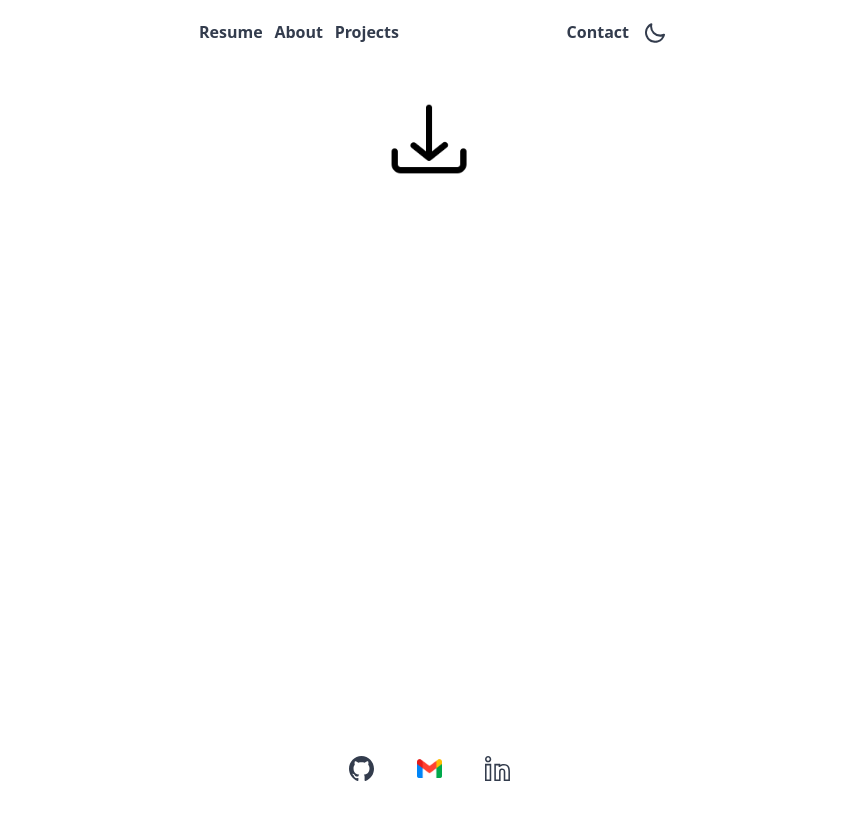
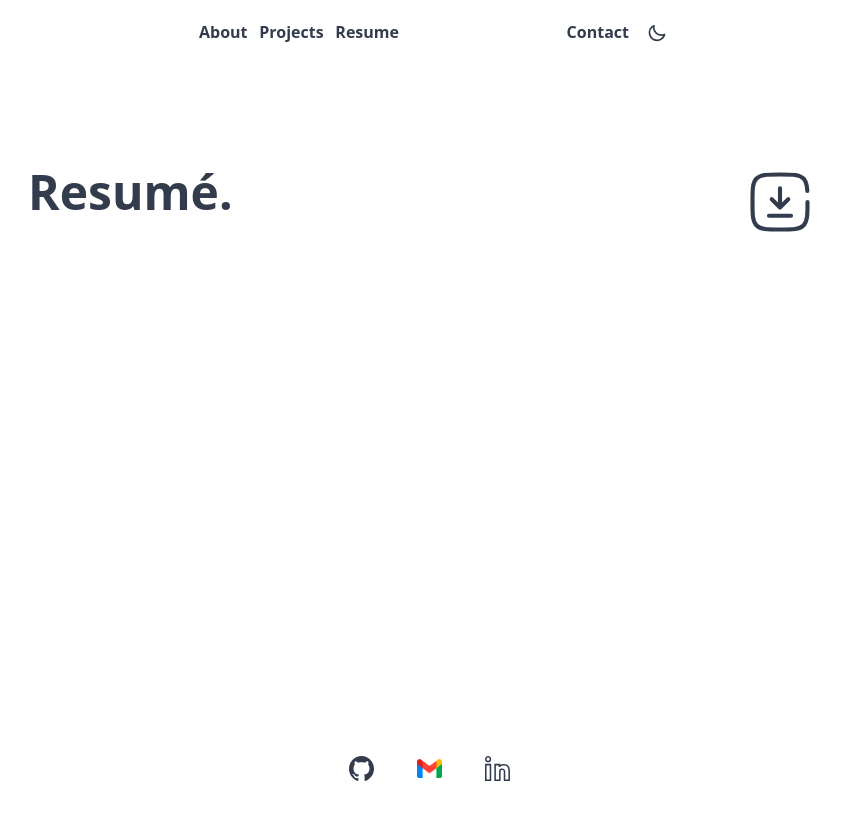
Before and after one commit to josh-raftery/portfolio-page, a React (Vite) app: page /resume in a window 1280 px wide. Shown: the top 820 px of the page, without its empty margins (211-1052 px from the left). Built offline with nearby package versions, Linux system fonts and the light colour scheme.

Commit message:
Added heading to resume page and switched png to svg.

```diff
--- a/src/Components/DayNight.jsx
+++ b/src/Components/DayNight.jsx
@@ -14,11 +14,11 @@ export default function DayNight(){
     }
 
     return (
-        <label className="swap swap-rotate items-center h-fit w-fit ">
+        <label className="swap swap-rotate items-center h-fit w-fit cursor-pointer">
             {/* this hidden checkbox controls the state */}
-            <input defaultChecked={dark} checked={dark} onClick={switchTheme} type="checkbox" />
+            <input defaultChecked={dark} checked={dark} onClick={switchTheme} type="checkbox" className="cursor-pointer" />
             <svg
-                className="swap-on h-7 w-7 fill-current"
+                className="swap-on h-6 w-6 fill-current cursor-pointer"
                 xmlns="http://www.w3.org/2000/svg"
                 viewBox="0 0 24 24">
                 <path
@@ -27,7 +27,7 @@ export default function DayNight(){
 
             {/* moon icon */}
             <svg
-                className="swap-off h-6 w-6 fill-current"
+                className="swap-off h-5 w-5 fill-current cursor-pointer"
                 xmlns="http://www.w3.org/2000/svg"
                 viewBox="0 0 24 24">
                 <path
--- a/src/Components/Nav.jsx
+++ b/src/Components/Nav.jsx
@@ -7,9 +7,9 @@ function Nav(){
             <div className="flex max-w-[500px] m-[auto] p-5 relative">
                 <div className="justify-start" >
                     <div className="flex justify-between min-w-[200px] m-auto">
-                        <Link to="/resume" ><btn href="#" class="underline-hover"><b>Resume</b></btn></Link>
                         <Link to="/" ><btn href="#" class="underline-hover"><b>About</b></btn></Link>
                         <Link to="/projects" ><btn href="#" class="underline-hover"><b>Projects</b></btn></Link>
+                        <Link to="/resume" ><btn href="#" class="underline-hover"><b>Resume</b></btn></Link>
                     </div>
                 </div>
                 <div className="m-auto gap-3 w-fit right-[50px] absolute" >
--- a/src/Components/Resume.jsx
+++ b/src/Components/Resume.jsx
@@ -3,21 +3,20 @@ import { Link } from "react-router-dom";
 import { ThemeContext } from "../Contexts/ThemeContext";
 
 export default function Resume() {
-  const { dark } = useContext(ThemeContext);
 
   return (
-    <div className="text-center p-6 mt-[64px] mb-[64px]">
+    <div className="page-height" >
+      <div className="p-6 m-auto max-w-[850px]">
+        <div className="flex mt-20 mb-10 justify-between h-fit" >
+          <h2 className="text-5xl font-black w-fit mb-auto" ><b>Resumé.</b></h2>
           <Link to="/assets/programming_resume.pdf" target="_blank" download>
             <button
-          style={{ marginBottom: "1rem" }}
-          className="btn btn-ghost min-w-[100px] min-h-[100px]"
+              className="btn btn-ghost max-w-[100px] h-fit w-fit"
             >
-          <img
-            style={{ width: "100px" }}
-            src={dark ? "assets/download-night.png" : "/assets/download.png"}
-          ></img>
+              <svg viewBox="0 0 24 24" fill="none" className="w-full" xmlns="http://www.w3.org/2000/svg"><g id="SVGRepo_bgCarrier" stroke-width="0"></g><g id="SVGRepo_tracerCarrier" stroke-linecap="round" stroke-linejoin="round"></g><g id="SVGRepo_iconCarrier"> <path d="M12 7L12 14M12 14L15 11M12 14L9 11" stroke="currentColor" stroke-width="1.5" stroke-linecap="round" stroke-linejoin="round"></path> <path d="M16 17H12H8" stroke="currentColor" stroke-width="1.5" stroke-linecap="round"></path> <path d="M22 12C22 16.714 22 19.0711 20.5355 20.5355C19.0711 22 16.714 22 12 22C7.28595 22 4.92893 22 3.46447 20.5355C2 19.0711 2 16.714 2 12C2 7.28595 2 4.92893 3.46447 3.46447C4.92893 2 7.28595 2 12 2C16.714 2 19.0711 2 20.5355 3.46447C21.5093 4.43821 21.8356 5.80655 21.9449 8" stroke="currentColor" stroke-width="1.5" stroke-linecap="round"></path> </g></svg>
             </button>
           </Link>
+        </div>
         <div className="justify-center w-full flex" >
           <iframe
             className={"pdf w-[850px]"}
@@ -26,5 +25,6 @@ export default function Resume() {
           ></iframe>
         </div>
       </div>
+    </div>
   );
 }
```
Lines whose indentation alone changed are shown as unchanged.
